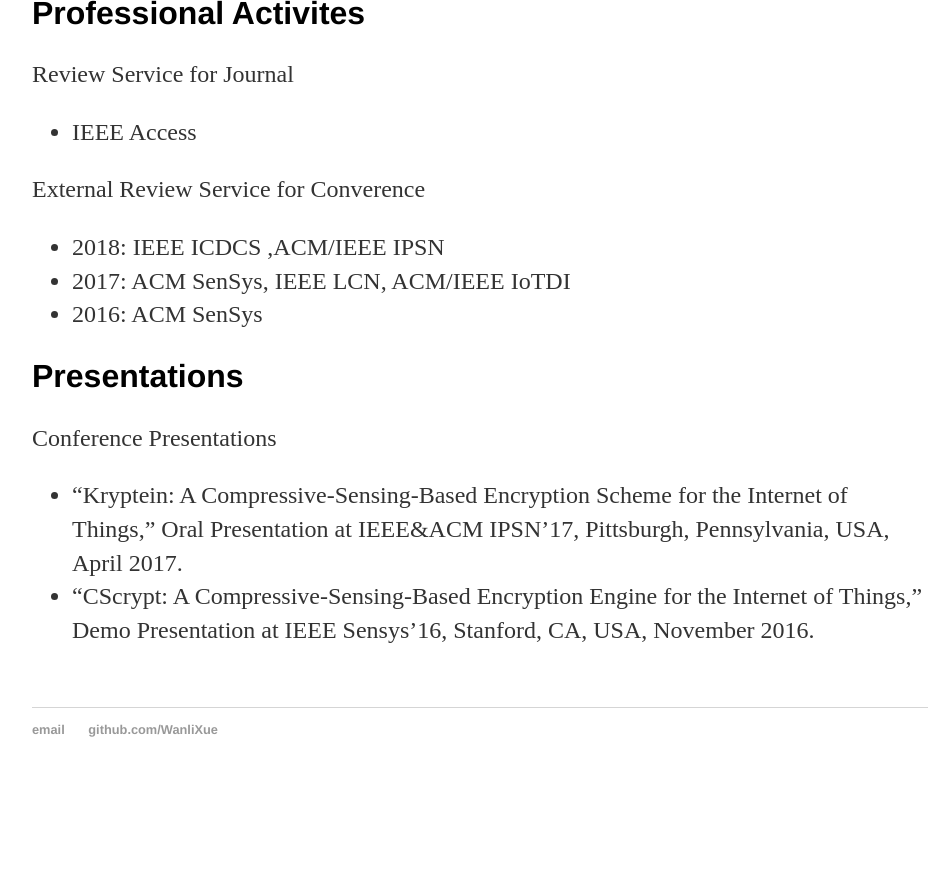
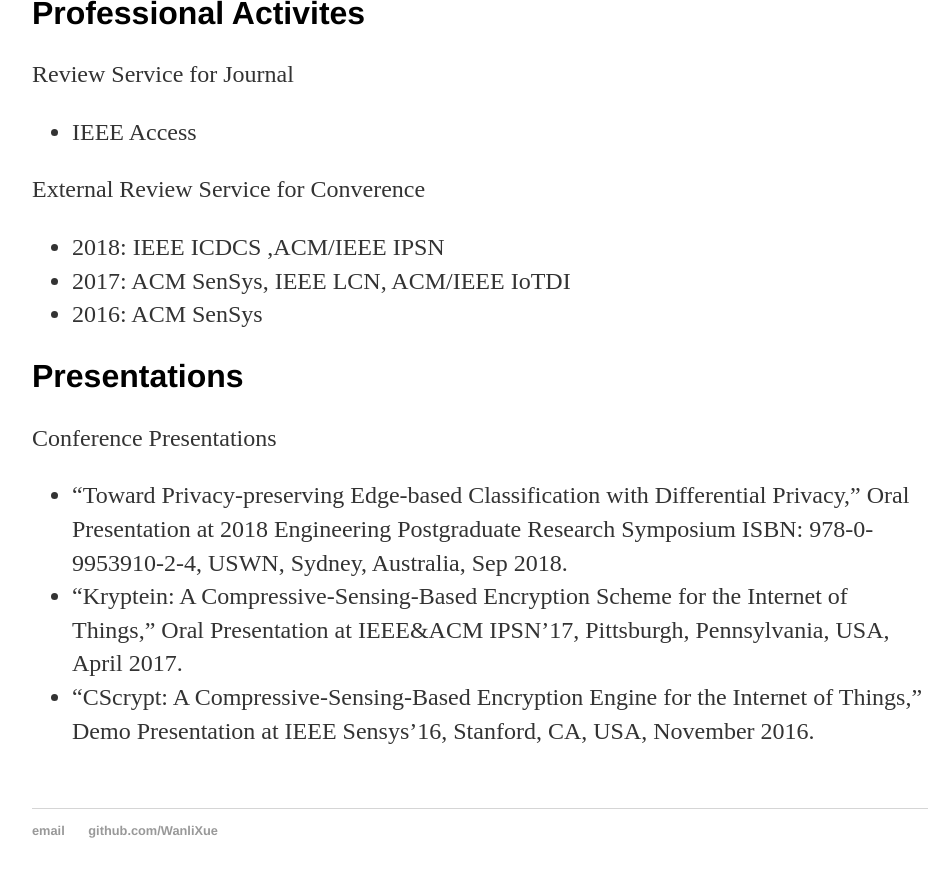
Before and after one commit to WanliXue/WanliXue.github.io, a Jekyll site: the page built from cv/index.html, in a window 1280 px wide and 900 px high, scrolled down 1232 px. Shown: the top 877 px of the window, without its empty margins (160-1112 px from the left). Built offline with Jekyll 4.4.1, drawn with Linux system fonts in a browser that asks for light colours; before the commit the page ends 2031 px from its top, so only the background shows below that.

Commit message:
Update index.html

```diff
--- a/cv/index.html
+++ b/cv/index.html
@@ -69,6 +69,8 @@
 		<p style="font-size:1.5em;">Conference Presentations</p>
 		<p>
 			<ul class="presentation" >
+			    <li> “Toward Privacy-preserving Edge-based Classification with Differential Privacy,”
+Oral Presentation at 2018 Engineering Postgraduate Research Symposium  ISBN: 978-0-9953910-2-4, USWN, Sydney, Australia, Sep 2018.</li>
 				<li> “Kryptein: A Compressive-Sensing-Based Encryption Scheme for the Internet of Things,”
 Oral Presentation at IEEE&ACM IPSN’17, Pittsburgh, Pennsylvania, USA, April 2017.</li>
 				<li> “CScrypt: A Compressive-Sensing-Based Encryption Engine for the Internet of Things,”
```
